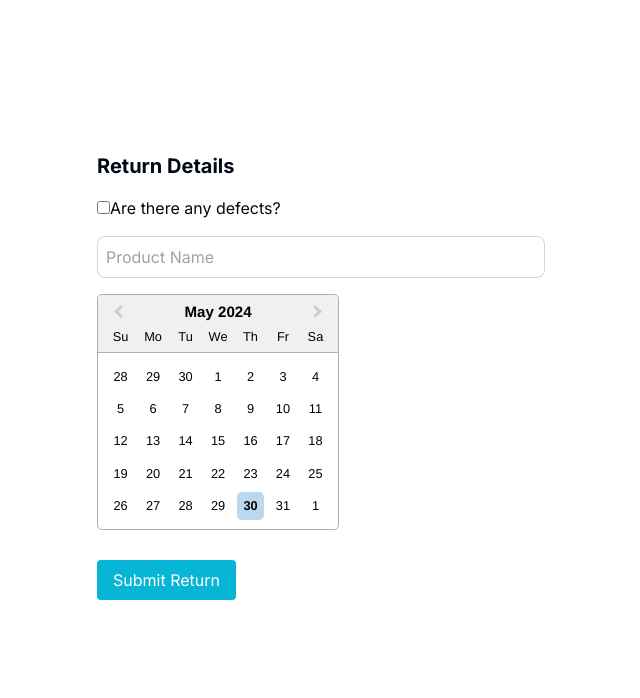
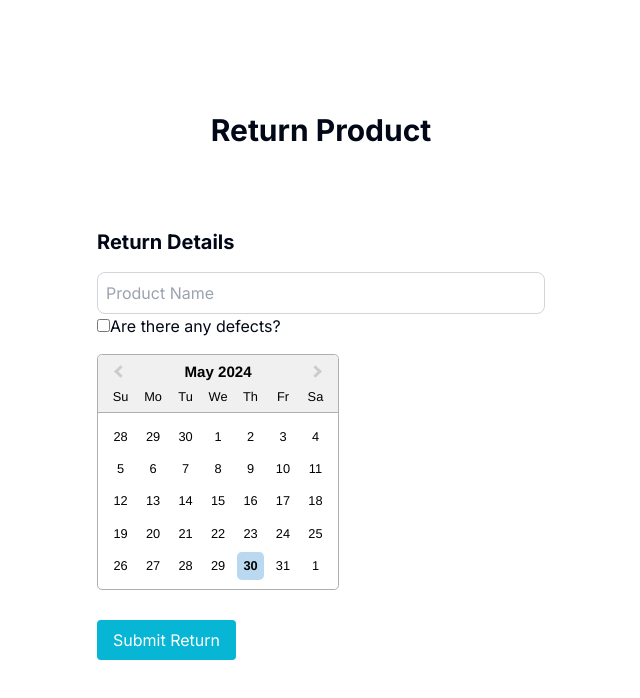
Before and after one commit to Zakariabs/medialab_booking_system, a Next.js app: page /Return in a window 1280 px wide. Shown: the top 698 px of the page, without its empty margins (319-959 px from the left). Built offline with nearby package versions, Linux system fonts and the light colour scheme.

Commit message:
corrected layout

```diff
--- a/app/(user)/Return/page.tsx
+++ b/app/(user)/Return/page.tsx
@@ -19,8 +19,19 @@ export default function ReturnPage() {
 
 return (
     <div className="flex flex-col items-center gap-10 mt-28">
+        <h1 className="text-3xl font-bold">Return Product</h1>
+
         <div className="w-full max-w-md mt-10">
             <h2 className="text-xl font-bold mb-4">Return Details</h2>
+
+            <div className="mt-4">
+                <input
+                    type="text"
+                    placeholder="Product Name"
+                    className="w-full border border-gray-300 rounded-lg p-2"
+                />
+            </div>
+
             <label>
                 <input
                     type="checkbox"
@@ -29,13 +40,6 @@ return (
                 />
                 {"Are there any defects?"}
             </label>
-            <div className="mt-4">
-                <input
-                    type="text"
-                    placeholder="Product Name"
-                    className="w-full border border-gray-300 rounded-lg p-2"
-                />
-            </div>
             <div className="mt-4">
                 <DatePicker
                     selected={selectedDate}
```
